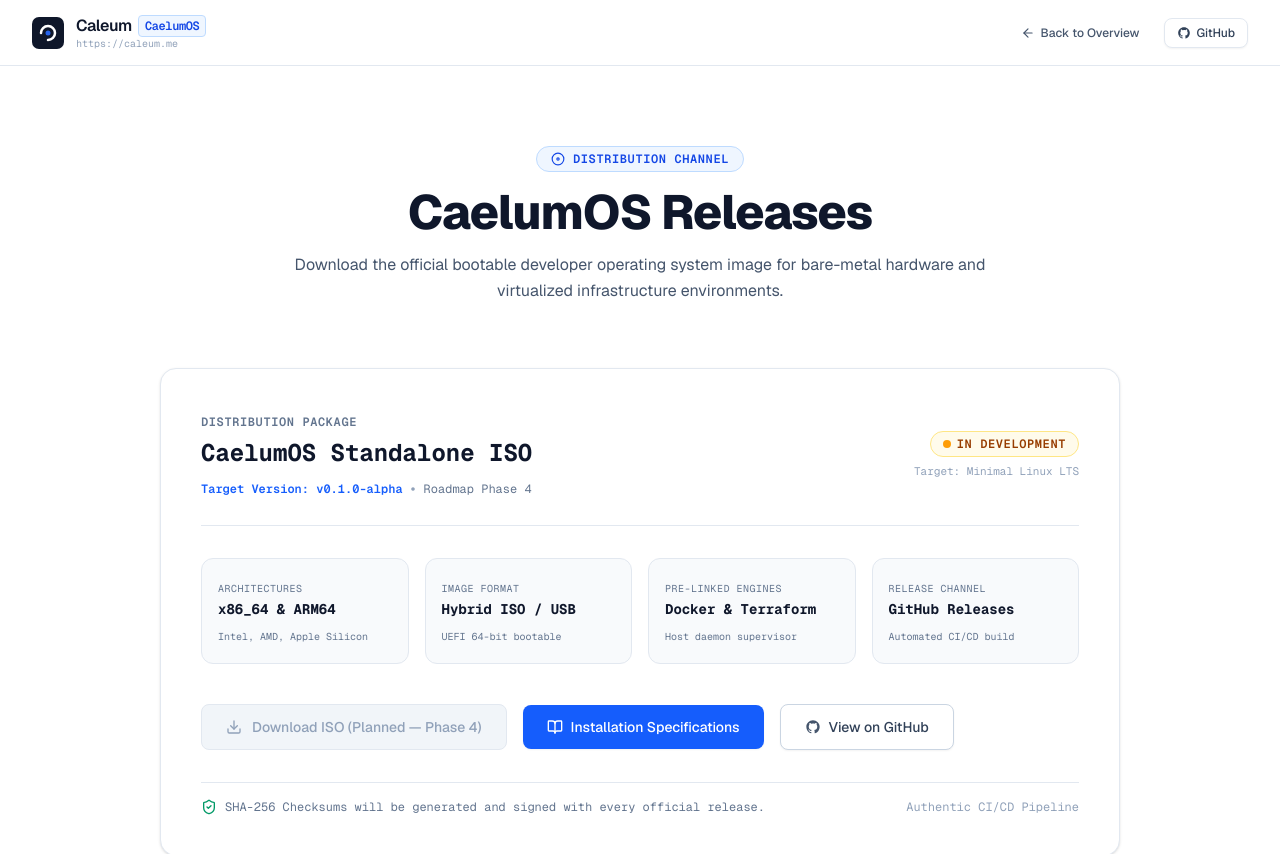
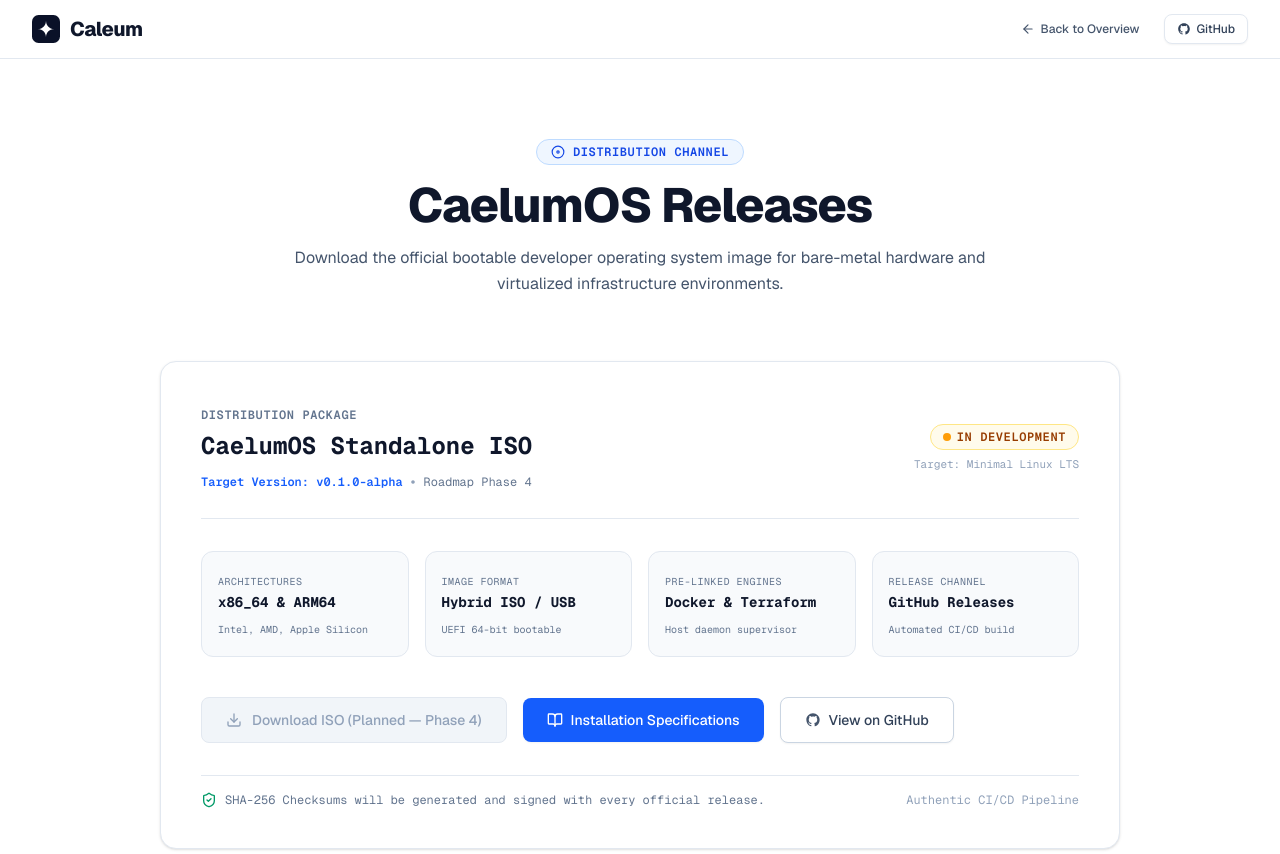
Before and after one commit to TheCaelumOS/caelum-os-frontend, a Next.js app in the folder frontend/: page /download in a window 1280 px wide. Shown: the top 854 px of the page. Built offline with nearby package versions, Linux system fonts and the light colour scheme.

Commit message:
Update Caleum branding and logo

```diff
--- a/frontend/src/app/download/page.tsx
+++ b/frontend/src/app/download/page.tsx
@@ -32,16 +32,11 @@
       {/* Top Navbar */}
       <header className="sticky top-0 z-50 bg-white/95 backdrop-blur-md border-b border-slate-200 py-3.5">
         <div className="max-w-7xl mx-auto px-4 sm:px-6 lg:px-8 flex items-center justify-between">
-          <Link href="/" className="inline-flex items-center space-x-3 group">
-            <CaleumLogo className="w-8 h-8 group-hover:scale-105 transition-transform" />
-            <div className="flex flex-col">
-              <span className="font-semibold text-base tracking-tight text-slate-900 flex items-center gap-1.5">
-                Caleum <span className="text-xs font-mono px-1.5 py-0.5 rounded bg-blue-50 text-blue-700 border border-blue-200 font-semibold">CaelumOS</span>
-              </span>
-              <span className="text-[10px] font-mono text-slate-400 -mt-0.5">
-                https://caleum.me
-              </span>
-            </div>
+          <Link href="/" className="inline-flex items-center space-x-2.5 group">
+            <CaleumLogo className="w-7 h-7 flex-shrink-0 group-hover:scale-105 transition-transform" />
+            <span className="font-sans text-xl font-extrabold tracking-tight text-slate-900">
+              Caleum
+            </span>
           </Link>
 
           <div className="flex items-center space-x-3">
--- a/frontend/src/app/layout.tsx
+++ b/frontend/src/app/layout.tsx
@@ -43,7 +43,15 @@
     "Terraform",
     "Git",
     "operating environment"
-  ]
+  ],
+  icons: {
+    icon: [
+      { url: "/icon.svg", type: "image/svg+xml" },
+      { url: "/favicon.ico" }
+    ],
+    apple: "/icon.svg",
+    shortcut: "/icon.svg"
+  }
 };
 
 export default function RootLayout({
--- a/frontend/src/components/marketing/Footer.tsx
+++ b/frontend/src/components/marketing/Footer.tsx
@@ -16,7 +16,7 @@
           {/* Col 1 & 2: Brand Information */}
           <div className="col-span-2 space-y-4">
             <Link href="/" className="inline-flex items-center space-x-2.5">
-              <CaleumLogo className="w-6 h-6" />
+              <CaleumLogo className="w-6 h-6 flex-shrink-0" />
               <span className="font-sans text-lg font-extrabold tracking-tight text-slate-900">
                 Caleum
               </span>
--- a/frontend/src/components/marketing/Logos.tsx
+++ b/frontend/src/components/marketing/Logos.tsx
@@ -2,18 +2,15 @@
 
 /**
  * Caleum - Corporate mark.
- * Geometric precision mark representing unified architectural layers.
+ * Dark navy rounded square with clean four-point star/spark symbol.
  */
 export const CaleumLogo = ({ className = "w-7 h-7" }: { className?: string }) => (
   <svg viewBox="0 0 32 32" fill="none" xmlns="http://www.w3.org/2000/svg" className={className}>
-    <rect width="32" height="32" rx="7" fill="#0f172a" />
+    <rect width="32" height="32" rx="7.5" fill="#0A1128" />
     <path
-      d="M9 16C9 12.134 12.134 9 16 9C19.866 9 23 12.134 23 16C23 19.866 19.866 23 16 23"
-      stroke="#ffffff"
-      strokeWidth="2.5"
-      strokeLinecap="round"
+      d="M16 6.5C16 11.5 19.5 16 25.5 16C19.5 16 16 20.5 16 25.5C16 20.5 12.5 16 6.5 16C12.5 16 16 11.5 16 6.5Z"
+      fill="#FFFFFF"
     />
-    <circle cx="16" cy="16" r="2.5" fill="#2563eb" />
   </svg>
 );
 
--- a/frontend/src/components/marketing/Navbar.tsx
+++ b/frontend/src/components/marketing/Navbar.tsx
@@ -135,14 +135,9 @@
             aria-label="Caleum Home"
           >
             <CaleumLogo className="w-7 h-7 flex-shrink-0" />
-            <div className="flex items-baseline space-x-1.5">
-              <span className="font-sans text-xl font-extrabold tracking-tight text-slate-900">
-                Caleum
-              </span>
-              <span className="text-[10px] font-mono font-medium text-slate-500 uppercase hidden sm:inline">
-                caleum.me
-              </span>
-            </div>
+            <span className="font-sans text-xl font-extrabold tracking-tight text-slate-900">
+              Caleum
+            </span>
           </Link>
 
           {/* Desktop Navigation Links with Dropdowns */}
```
Also changed, not shown: frontend/public/logo.svg (added), frontend/src/app/icon.svg (added).
